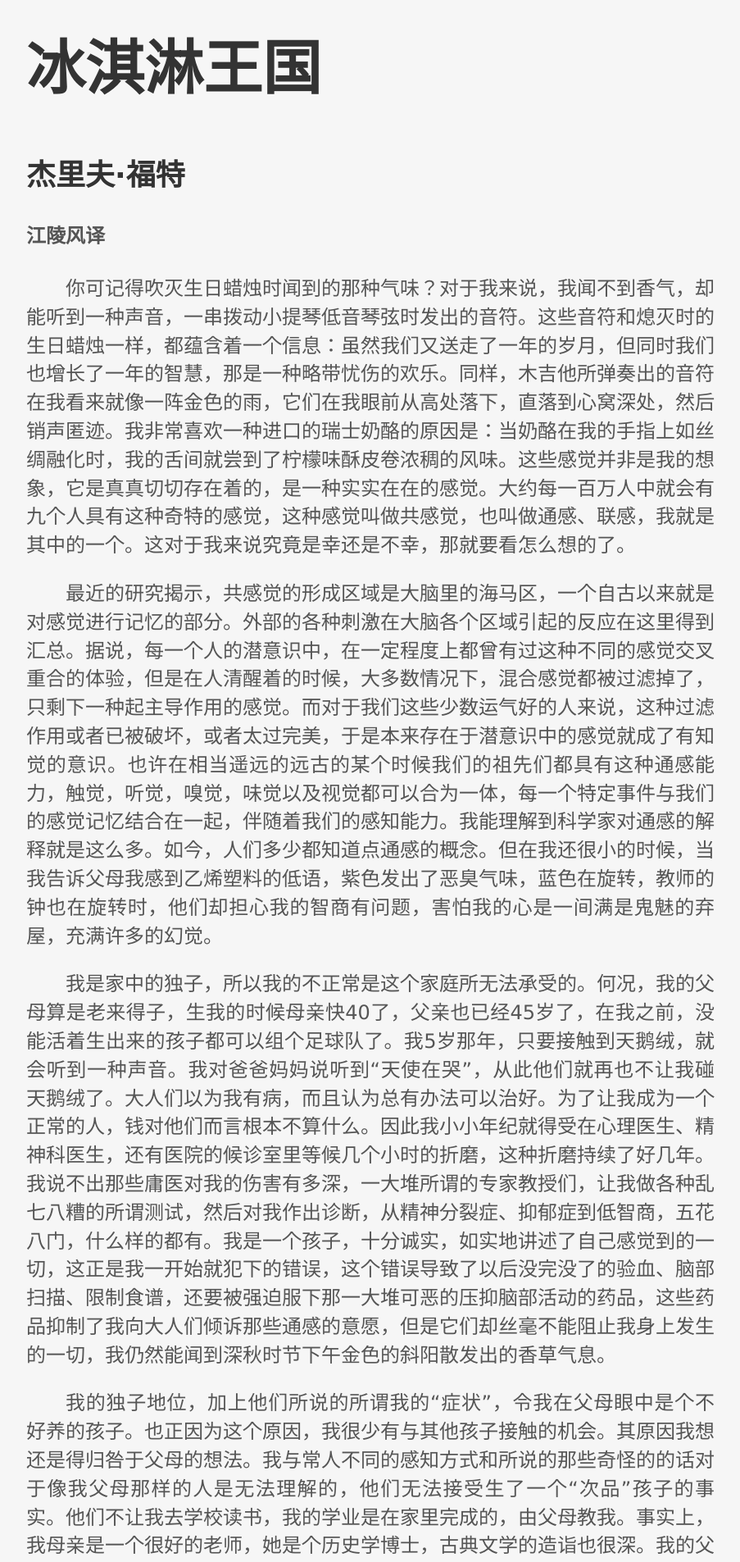
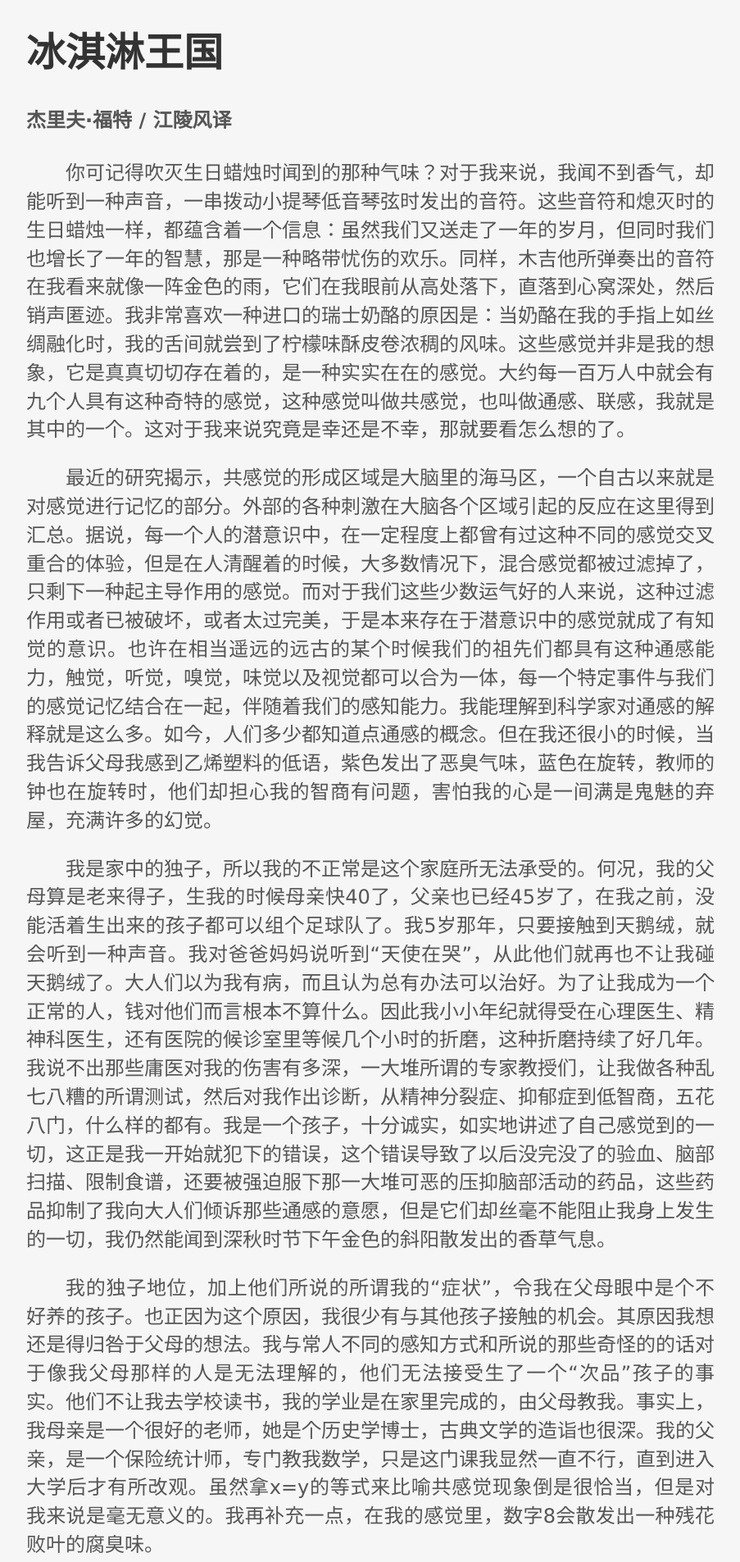
Before and after one commit to jjgod/jjgod.github.com, a Jekyll site: the page built from empire-icecream.markdown, in a window 1280 px wide. Shown: the top 1905 px of the page at 82% size, without its empty margins (188-1091 px from the left). Built offline with Jekyll 4.4.1, drawn with Linux system fonts in a browser that asks for light colours; Markdown is read by kramdown in place of the engine named in the settings.

Commit message:
Tune CSS again

```diff
--- a/css/main.css
+++ b/css/main.css
@@ -25,11 +25,7 @@ h1, h2, h3 {
 
 h1 {
     margin-top: 3%;
-    font-size: 300%;
-}
-
-h2 {
-    margin-top: 1.5em;
+    font-size: 200%;
 }
 
 a:link, a:visited {
--- a/empire-icecream.markdown
+++ b/empire-icecream.markdown
@@ -3,8 +3,7 @@ layout: default
 title: 冰淇淋王国
 ---
 
-## 杰里夫·福特
-#### 江陵风译
+#### 杰里夫·福特 / 江陵风译
 
 你可记得吹灭生日蜡烛时闻到的那种气味？对于我来说，我闻不到香气，却能听到一种声音，一串拨动小提琴低音琴弦时发出的音符。这些音符和熄灭时的生日蜡烛一样，都蕴含着一个信息：虽然我们又送走了一年的岁月，但同时我们也增长了一年的智慧，那是一种略带忧伤的欢乐。同样，木吉他所弹奏出的音符在我看来就像一阵金色的雨，它们在我眼前从高处落下，直落到心窝深处，然后销声匿迹。我非常喜欢一种进口的瑞士奶酪的原因是：当奶酪在我的手指上如丝绸融化时，我的舌间就尝到了柠檬味酥皮卷浓稠的风味。这些感觉并非是我的想象，它是真真切切存在着的，是一种实实在在的感觉。大约每一百万人中就会有九个人具有这种奇特的感觉，这种感觉叫做共感觉，也叫做通感、联感，我就是其中的一个。这对于我来说究竟是幸还是不幸，那就要看怎么想的了。
 
```
